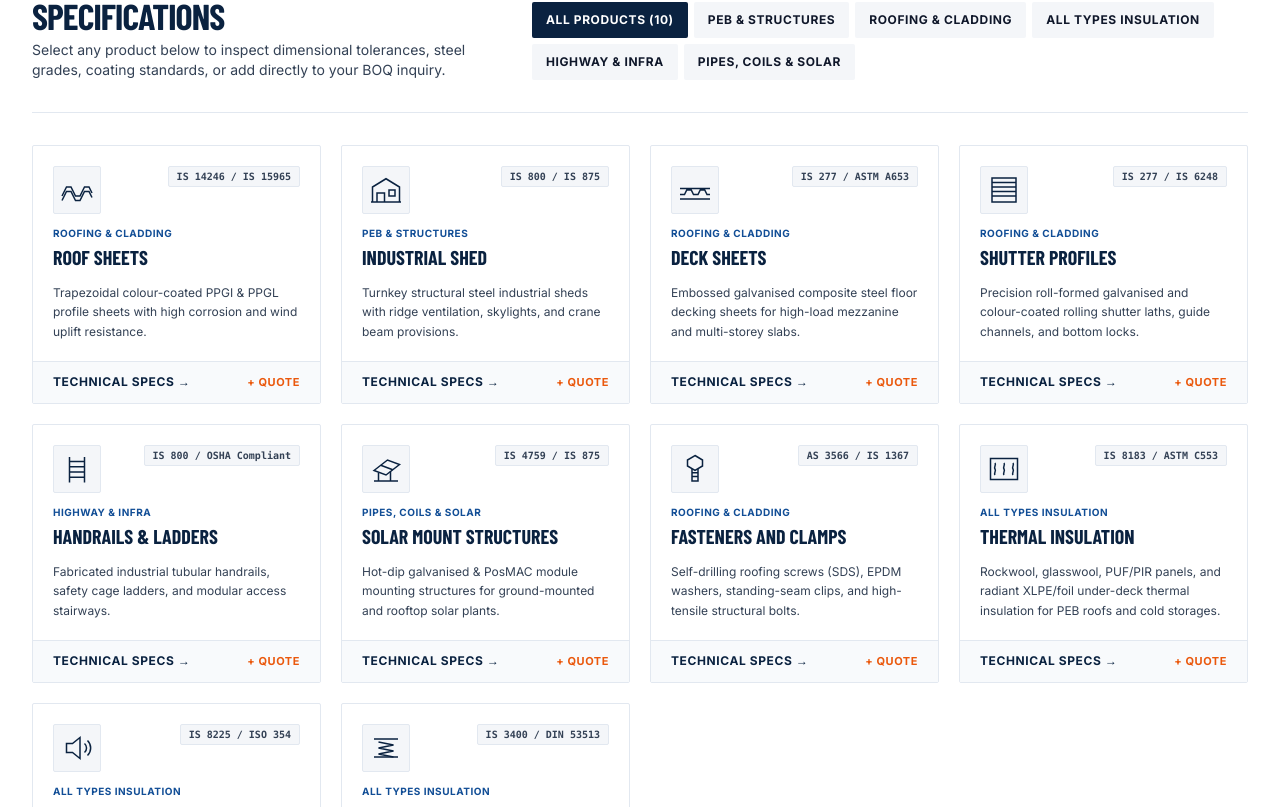
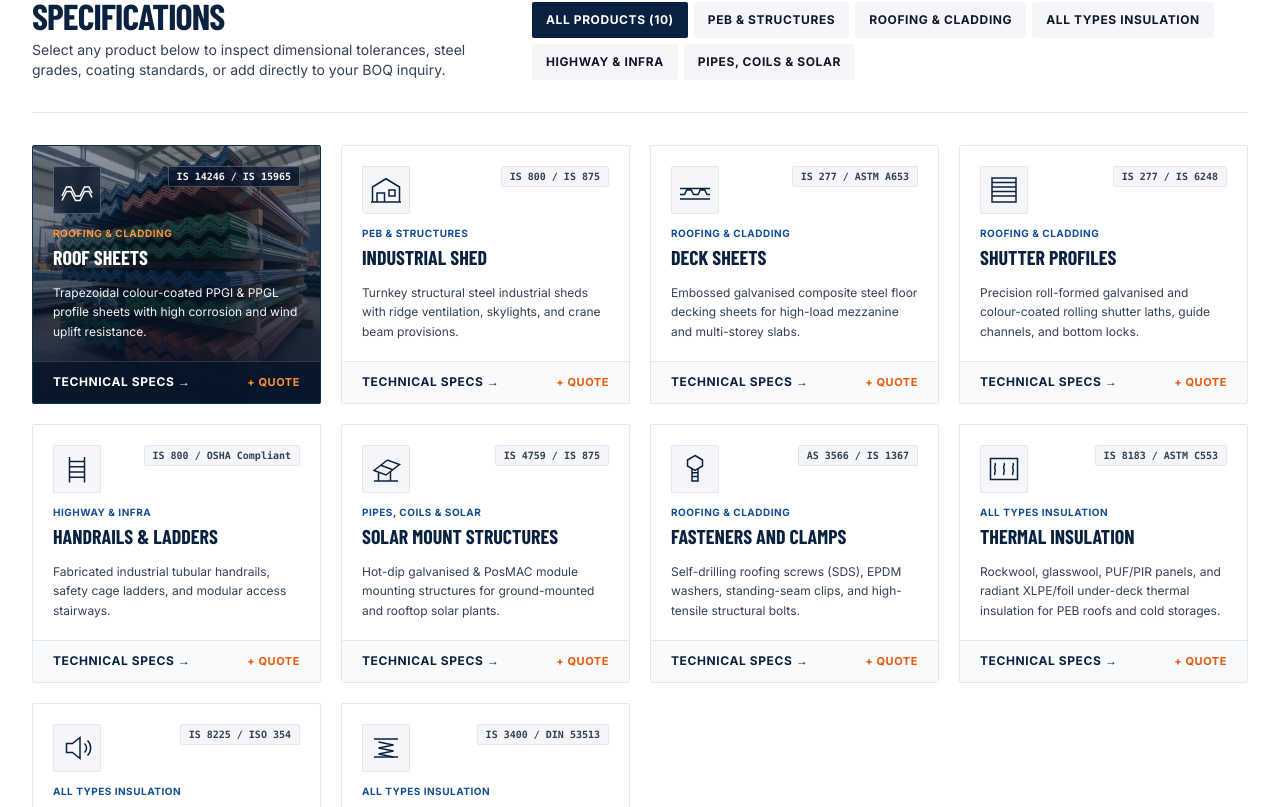
Before and after one commit to nngandhi96/RooftronInfra, a Next.js app: page / in a window 1280 px wide. Shown: the part 913-1720 px from the top of the page. Built offline with nearby package versions, Linux system fonts and the light colour scheme; a web font is replaced by a local one.

Commit message:
feat: add Roof Sheets product card background image with text overlay

```diff
--- a/src/components/ProductCatalog.tsx
+++ b/src/components/ProductCatalog.tsx
@@ -1,5 +1,6 @@
 "use client";
 
+import Image from "next/image";
 import { useState } from "react";
 import { CATEGORY_FILTERS, PRODUCTS } from "@/data/products";
 import { ProductIcon } from "@/components/icons/ProductIcon";
@@ -62,53 +63,118 @@ export function ProductCatalog({
           </div>
         </div>
 
-        {/* 16-Product Technical Card Grid */}
+        {/* Product Technical Card Grid */}
         <div className="grid grid-cols-1 sm:grid-cols-2 lg:grid-cols-4 gap-5 mt-8">
-          {filteredProducts.map((product) => (
+          {filteredProducts.map((product) => {
+            const hasImage = Boolean(product.image);
+            return (
               <div
                 key={product.id}
-              className="bg-white border border-steel-200 hover:border-roofblue-600 transition-colors rounded-[2px] flex flex-col justify-between group"
+                className={`relative overflow-hidden border transition-colors rounded-[2px] flex flex-col justify-between group ${
+                  hasImage
+                    ? "bg-navy-950 border-navy-800 hover:border-safety-500"
+                    : "bg-white border-steel-200 hover:border-roofblue-600"
+                }`}
               >
-              <div className="p-5 space-y-3">
+                {product.image && (
+                  <>
+                    <Image
+                      src={product.image}
+                      alt={product.name}
+                      fill
+                      sizes="(max-width: 640px) 100vw, (max-width: 1024px) 50vw, 25vw"
+                      className="object-cover object-center transition-transform duration-500 group-hover:scale-105"
+                    />
+                    <div
+                      aria-hidden="true"
+                      className="absolute inset-0 bg-gradient-to-t from-navy-950/90 via-navy-950/65 to-navy-950/45"
+                    />
+                  </>
+                )}
+
+                <div className="relative z-10 p-5 space-y-3">
                   <div className="flex items-start justify-between gap-2">
-                  <div className="w-12 h-12 bg-steel-100 border border-steel-200 text-navy-900 group-hover:bg-navy-900 group-hover:text-white flex items-center justify-center rounded-[2px] transition-colors">
+                    <div
+                      className={`w-12 h-12 border flex items-center justify-center rounded-[2px] transition-colors ${
+                        hasImage
+                          ? "bg-navy-950/65 backdrop-blur-xs border-white/25 text-white group-hover:bg-safety-500 group-hover:border-safety-500"
+                          : "bg-steel-100 border-steel-200 text-navy-900 group-hover:bg-navy-900 group-hover:text-white"
+                      }`}
+                    >
                       <ProductIcon productId={product.id} />
                     </div>
-                  <span className="text-[10px] font-mono font-bold bg-steel-100 text-steel-700 border border-steel-200 px-2 py-0.5 rounded-[2px]">
+                    <span
+                      className={`text-[10px] font-mono font-bold border px-2 py-0.5 rounded-[2px] ${
+                        hasImage
+                          ? "bg-navy-950/75 text-slate-100 border-white/25"
+                          : "bg-steel-100 text-steel-700 border-steel-200"
+                      }`}
+                    >
                       {product.isCode}
                     </span>
                   </div>
                   <div>
-                  <div className="text-[10px] font-bold uppercase tracking-wider text-roofblue-600">
+                    <div
+                      className={`text-[10px] font-bold uppercase tracking-wider ${
+                        hasImage ? "text-safety-400" : "text-roofblue-600"
+                      }`}
+                    >
                       {product.categoryLabel}
                     </div>
-                  <h3 className="font-display font-bold text-xl text-navy-900 uppercase mt-0.5 group-hover:text-roofblue-600 transition-colors">
+                    <h3
+                      className={`font-display font-bold text-xl uppercase mt-0.5 transition-colors ${
+                        hasImage
+                          ? "text-white group-hover:text-safety-400 drop-shadow-sm"
+                          : "text-navy-900 group-hover:text-roofblue-600"
+                      }`}
+                    >
                       {product.name}
                     </h3>
                   </div>
-                <p className="text-xs text-steel-700 leading-relaxed">
+                  <p
+                    className={`text-xs leading-relaxed ${
+                      hasImage
+                        ? "text-slate-100 drop-shadow-sm"
+                        : "text-steel-700"
+                    }`}
+                  >
                     {product.summary}
                   </p>
                 </div>
 
-              <div className="px-5 py-3 bg-steel-50 border-t border-steel-200 flex items-center justify-between">
+                <div
+                  className={`relative z-10 px-5 py-3 border-t flex items-center justify-between ${
+                    hasImage
+                      ? "bg-navy-950/80 border-white/15"
+                      : "bg-steel-50 border-steel-200"
+                  }`}
+                >
                   <button
                     type="button"
                     onClick={() => onSelectProduct(product.id)}
-                  className="text-xs font-bold uppercase tracking-wider text-navy-900 hover:text-roofblue-600 inline-flex items-center gap-1 cursor-pointer"
+                    className={`text-xs font-bold uppercase tracking-wider inline-flex items-center gap-1 cursor-pointer ${
+                      hasImage
+                        ? "text-white hover:text-safety-400"
+                        : "text-navy-900 hover:text-roofblue-600"
+                    }`}
                   >
                     Technical Specs &rarr;
                   </button>
                   <button
                     type="button"
                     onClick={() => onQuoteProduct(product.name)}
-                  className="text-[11px] font-bold uppercase tracking-wider text-safety-600 hover:text-navy-900 cursor-pointer"
+                    className={`text-[11px] font-bold uppercase tracking-wider cursor-pointer ${
+                      hasImage
+                        ? "text-safety-400 hover:text-white"
+                        : "text-safety-600 hover:text-navy-900"
+                    }`}
                   >
                     + Quote
                   </button>
                 </div>
               </div>
-          ))}
+            );
+          })}
         </div>
       </div>
     </section>
--- a/src/data/products.ts
+++ b/src/data/products.ts
@@ -20,6 +20,7 @@ export const PRODUCTS: readonly Product[] = [
     category: "roofing",
     categoryLabel: "Roofing & Cladding",
     isCode: "IS 14246 / IS 15965",
+    image: "/images/products/roof-sheets.jpg",
     summary:
       "Trapezoidal colour-coated PPGI & PPGL profile sheets with high corrosion and wind uplift resistance.",
     specs: [
--- a/src/types/product.ts
+++ b/src/types/product.ts
@@ -17,6 +17,7 @@ export interface Product {
   categoryLabel: string;
   isCode: string;
   summary: string;
+  image?: string;
   specs: readonly ProductSpecRow[];
   applications: string;
 }
```
Also changed, not shown: public/images/products/roof-sheets.jpg (added). Lines whose indentation alone changed are shown as unchanged.
